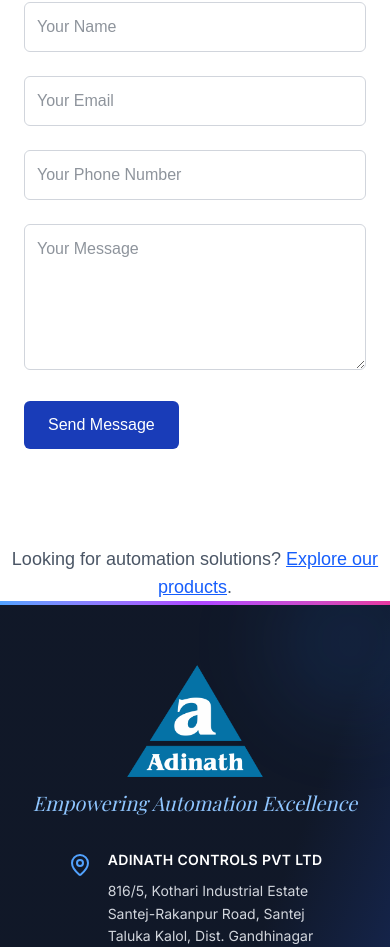
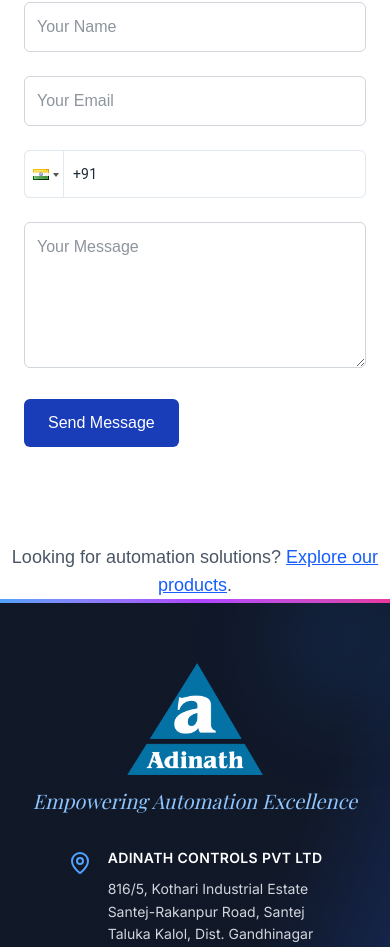
Before and after one commit to Deepmori1/adinath-controls-web, a Next.js app: page /contact in a window 390 px wide. Shown: the part 1380-2327 px from the top of the page. Built offline with nearby package versions, Linux system fonts and the light colour scheme; a web font is replaced by a local one.

Commit message:
Added About page and phone area code country select option

```diff
--- a/package.json
+++ b/package.json
@@ -18,6 +18,7 @@
     "next": "15.3.0",
     "react": "^19.0.0",
     "react-dom": "^19.0.0",
+    "react-phone-input-2": "^2.15.1",
     "styled-components": "^6.1.17"
   },
   "devDependencies": {
--- a/src/app/about/page.tsx
+++ b/src/app/about/page.tsx
@@ -1,23 +1,83 @@
+"use client";
+
 import Header from '@/components/Header';
 import Footer from '@/components/Footer';
 
 export default function About() {
   return (
-
     <main className="min-h-screen bg-white text-gray-800">
-
       <Header />
 
-      {/* Content */}
-      <div className="p-6">
-        <h2 className="text-3xl font-bold mb-4">About Us</h2>
-        <p className="text-lg mb-6">
-          At Adinath Controls, we specialize in delivering top-quality electrical and automation solutions. Our expertise and dedication ensure that our clients receive innovative products designed to meet their specific needs.
+      {/* Hero Section */}
+      <section className="bg-gradient-to-r from-blue-900 via-blue-800 to-blue-700 py-20 text-white text-center px-6">
+        <h1 className="text-4xl md:text-5xl font-bold mb-4">About Adinath Controls</h1>
+        <p className="text-lg text-blue-100 max-w-3xl mx-auto">
+          Driving excellence in industrial automation with over two decades of experience, innovation, and trusted partnerships.
         </p>
-      </div>
+      </section>
+
+      {/* Overview */}
+      <section className="max-w-6xl mx-auto px-6 py-16 grid md:grid-cols-2 gap-12 items-center">
+        <div>
+          <h2 className="text-3xl font-semibold text-blue-800 mb-4">Who We Are</h2>
+          <p className="text-gray-700 text-lg leading-relaxed">
+            Established in 2002, Adinath Controls Pvt. Ltd. is a leading provider of industrial automation solutions
+            specializing in precision electrical and automation systems. With a strong commitment to quality and service,
+            we have been the trusted partner for numerous industries including plastics, packaging, textiles, pharmaceuticals,
+            and more.
+          </p>
+        </div>
+        <div>
+          <img
+            src="/Images/About/about-industrial.jpg"
+            alt="About Adinath Controls"
+            className="w-full rounded-xl shadow-lg"
+          />
+        </div>
+      </section>
+
+      {/* Strengths */}
+      <section className="bg-gray-50 py-16 px-6">
+        <div className="max-w-6xl mx-auto">
+          <h2 className="text-3xl font-bold text-blue-800 text-center mb-12">Why Choose Us</h2>
+          <div className="grid md:grid-cols-3 gap-8 text-center">
+            <div className="p-6 bg-white rounded-lg shadow">
+              <h3 className="text-xl font-semibold text-blue-700 mb-2">Trusted Distributors</h3>
+              <p className="text-gray-600">
+                Sole authorized distributor for globally recognized brands like Athena (USA), Onehalf20 (Canada), and Pyrosales (Australia).
+              </p>
+            </div>
+            <div className="p-6 bg-white rounded-lg shadow">
+              <h3 className="text-xl font-semibold text-blue-700 mb-2">Custom Solutions</h3>
+              <p className="text-gray-600">
+                We deliver tailored automation solutions that integrate seamlessly into your production environment.
+              </p>
+            </div>
+            <div className="p-6 bg-white rounded-lg shadow">
+              <h3 className="text-xl font-semibold text-blue-700 mb-2">Nationwide Support</h3>
+              <p className="text-gray-600">
+                Headquartered in Gujarat with sales and support across India, ensuring rapid assistance and reliable service.
+              </p>
+            </div>
+          </div>
+        </div>
+      </section>
+
+      {/* Call to Action */}
+      <section className="text-center py-16 px-6 bg-blue-50">
+        <h2 className="text-3xl font-bold text-blue-900 mb-4">Ready to Automate Smarter?</h2>
+        <p className="text-lg text-gray-700 max-w-2xl mx-auto mb-6">
+          Join the growing list of manufacturers who trust Adinath Controls for high-performance automation and electrical solutions.
+        </p>
+        <a
+          href="/products"
+          className="inline-block bg-blue-800 text-white font-semibold px-8 py-3 rounded-full hover:bg-blue-700 transition"
+        >
+          Explore Our Products
+        </a>
+      </section>
 
       <Footer />
-
     </main>
   );
 }
--- a/src/app/contact/page.tsx
+++ b/src/app/contact/page.tsx
@@ -4,6 +4,9 @@ import Header from '@/components/Header';
 import Footer from '@/components/Footer';
 import Link from 'next/link';
 import { useState } from 'react';
+import PhoneInput from 'react-phone-input-2';
+import 'react-phone-input-2/lib/style.css';
+import '@/app/globals.css';
 
 export default function Contact() {
   const [formData, setFormData] = useState({
@@ -20,6 +23,11 @@ export default function Contact() {
     setFormData(prev => ({ ...prev, [name]: value }));
   };
 
+  // Simplified phone handler
+  const handlePhoneChange = (phone: string) => {
+    setFormData(prev => ({ ...prev, phone }));
+  };
+
   const handleSubmit = async (e: React.FormEvent<HTMLFormElement>) => {
     e.preventDefault();
 
@@ -27,7 +35,7 @@ export default function Contact() {
       const response = await fetch("https://formspree.io/f/mgvabypj", {
         method: "POST",
         headers: {
-          "Accept": "application/json", // ✅ CORS-safe header
+          "Accept": "application/json",
           "Content-Type": "application/x-www-form-urlencoded"
         },
         body: new URLSearchParams(formData).toString()
@@ -38,10 +46,9 @@ export default function Contact() {
         setSuccessMessage('Message sent successfully!');
         setShowSuccess(true);
 
-        // Hide with fade out
         setTimeout(() => {
-          setShowSuccess(false); // triggers fade
-          setTimeout(() => setSuccessMessage(''), 500); // remove message after fade
+          setShowSuccess(false);
+          setTimeout(() => setSuccessMessage(''), 500);
         }, 5000);
 
       } else {
@@ -122,17 +129,16 @@ export default function Contact() {
           onChange={handleChange}
           className="w-full border border-gray-300 p-3 rounded-md"
         />
-        <input
-          type="tel"
-          name="phone"
-          placeholder="Your Phone Number"
-          required
-          pattern="[0-9]{10}"
-          title="Please enter a 10-digit phone number"
+        <div className="phone-input-container">
+        <PhoneInput
+          country={'in'}
           value={formData.phone}
-          onChange={handleChange}
-          className="w-full border border-gray-300 p-3 rounded-md"
+          onChange={phone => handlePhoneChange(phone)}
+          containerStyle={{ width: '100%' }}
+          inputStyle={{ width: '100%', height: '48px' }}
+          buttonStyle={{ backgroundColor: 'white' }}
         />
+        </div>
         <textarea
           name="message"
           rows={5}
@@ -161,6 +167,7 @@ export default function Contact() {
         </div>
       </form>
 
+
       {/* CTA */}
       <div className="text-center mt-16 text-lg text-gray-600">
         <p>
--- a/src/app/globals.css
+++ b/src/app/globals.css
@@ -53,3 +53,27 @@ body {
   background-size: 200% 200%;
   animation: gradient 3s ease infinite;
 }
+
+/* Remove any previous phone input styles and use these instead */
+.react-tel-input .form-control {
+  width: 100% !important;
+  height: 48px !important;
+  padding-left: 48px !important;
+  border: 1px solid #e2e8f0 !important;
+  border-radius: 6px !important;
+}
+
+.react-tel-input .flag-dropdown {
+  background: white !important;
+  border: 1px solid #e2e8f0 !important;
+  border-radius: 6px 0 0 6px !important;
+}
+
+.react-tel-input .selected-flag {
+  border-radius: 6px 0 0 6px !important;
+  background: white !important;
+}
+
+.react-tel-input .country-list {
+  width: 300px !important;
+}
--- a/src/app/layout.tsx
+++ b/src/app/layout.tsx
@@ -46,7 +46,7 @@ export default function RootLayout({
   const whatsappLink = "https://wa.me/919825734038";
 
   return (
-    <html lang="en">
+    <html lang="en" className="overflow-y-scroll">
       <body
         className={`${geistSans.variable} ${geistMono.variable} ${inter.variable} ${montserrat.variable} ${playfair.variable} antialiased`}
       >
```
Also changed, not shown: 1 other file (tests, documents, lock files or other folders). Lines whose indentation alone changed are shown as unchanged.
